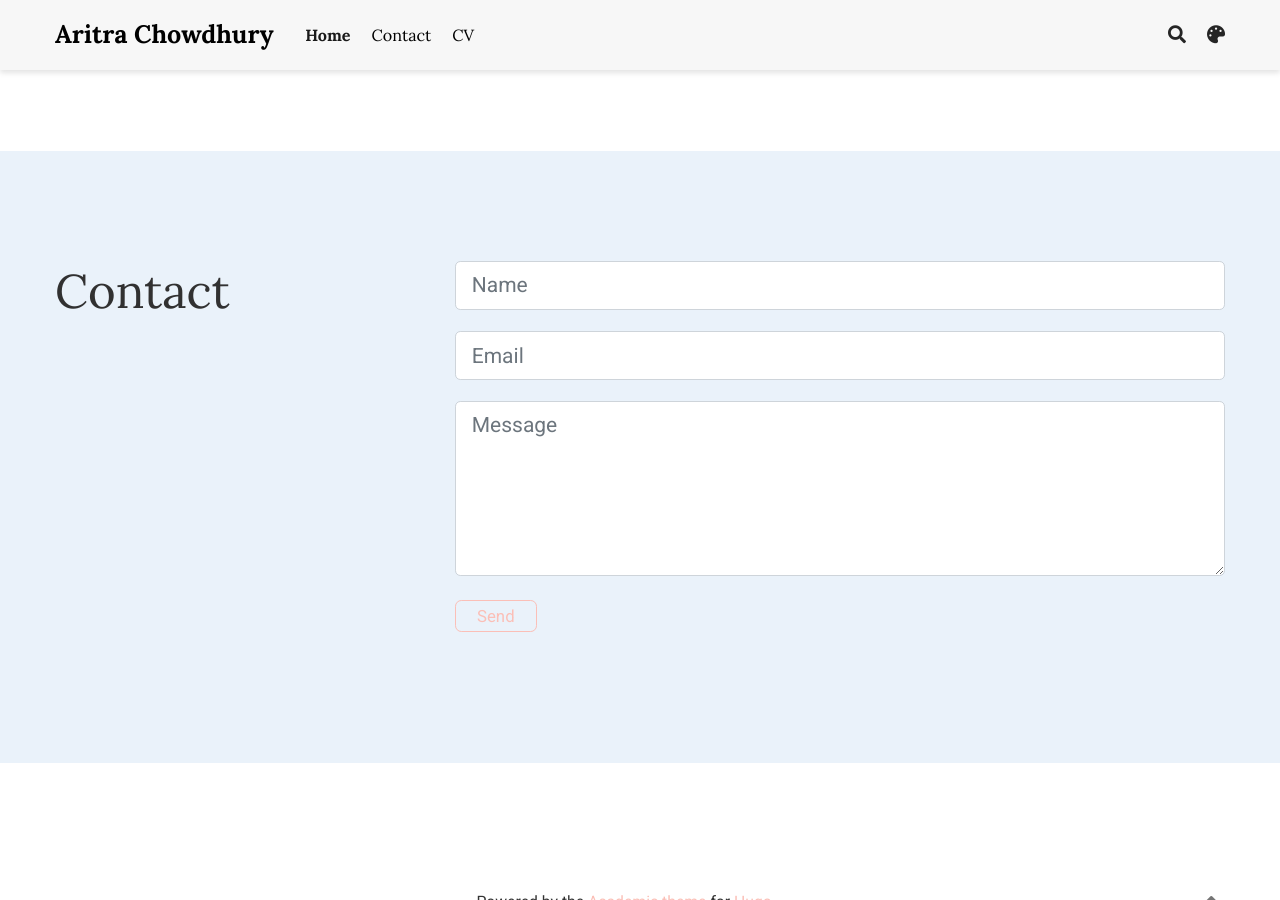
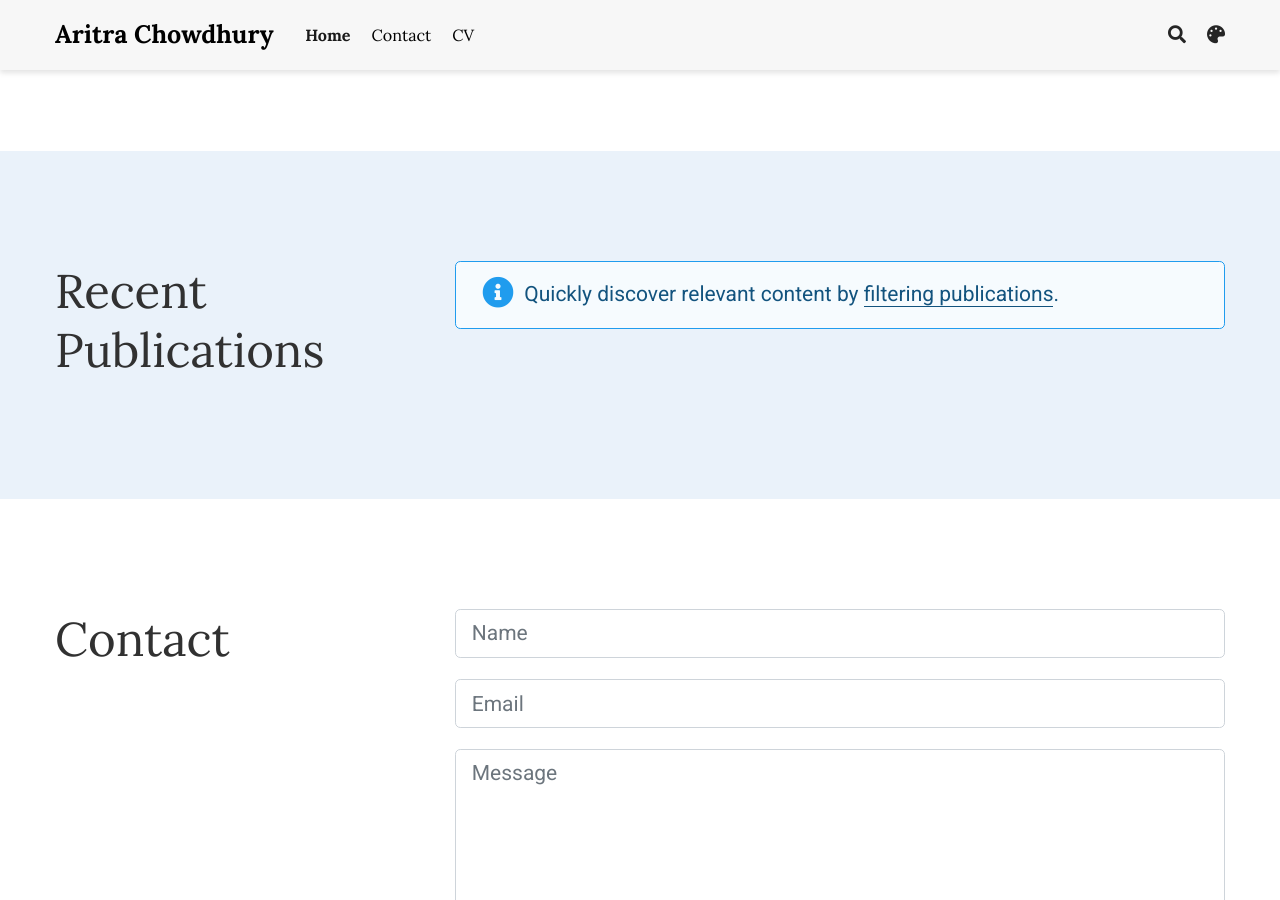
Before and after one commit to AriChow/AriChow.github.io, a Jekyll site: the page index.html, which Jekyll copies as it is, in a window 1280 px wide and 900 px high, scrolled down 1507 px. Built offline with Jekyll 4.4.1, drawn with Linux system fonts in a browser that asks for light colours; nearby versions of some CDN libraries; comment, search, counter and statistics services are not loaded; a style sheet for code colours, icons or effects is not loaded.

```diff
--- a/index.html
+++ b/index.html
@@ -751,6 +751,105 @@
 
 
 
+  <section id="publications" class="home-section wg-pages   "  >
+    <div class="container">
+
+
+
+
+
+
+
+
+
+
+
+
+
+
+
+
+
+
+
+
+
+
+
+
+
+
+
+
+
+
+
+
+
+
+
+
+
+
+
+
+
+
+
+<div class="row">
+  <div class="col-12 col-lg-4 section-heading">
+    <h1>Recent Publications</h1>
+
+  </div>
+  <div class="col-12 col-lg-8">
+
+    <div class="alert alert-note">
+  <div>
+    Quickly discover relevant content by <a href="https://arichow.github.io/publication/">filtering publications</a>.
+  </div>
+</div>
+
+
+
+
+
+
+  </div>
+</div>
+
+    </div>
+  </section>
+
+
+
+
+
+
+
+
+
+
+
+
+
+
+
+
+
+
+
+
+
+
+
+
+
+
+
+
+
+
+
   <section id="contact" class="home-section wg-contact   "  >
     <div class="container">
 
```
Also changed, not shown: publication/index.html (+12 -4 lines), publication/index.xml (+1 -1 lines), files/ESCELL.png (added).
